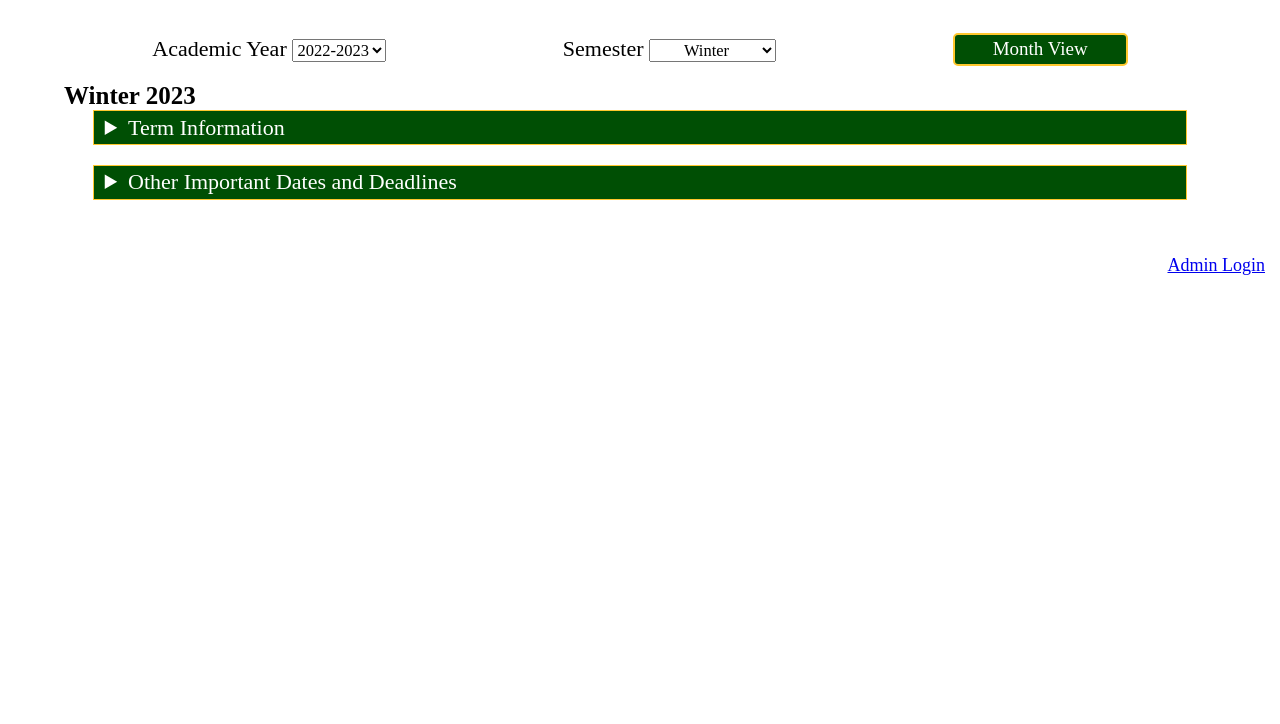
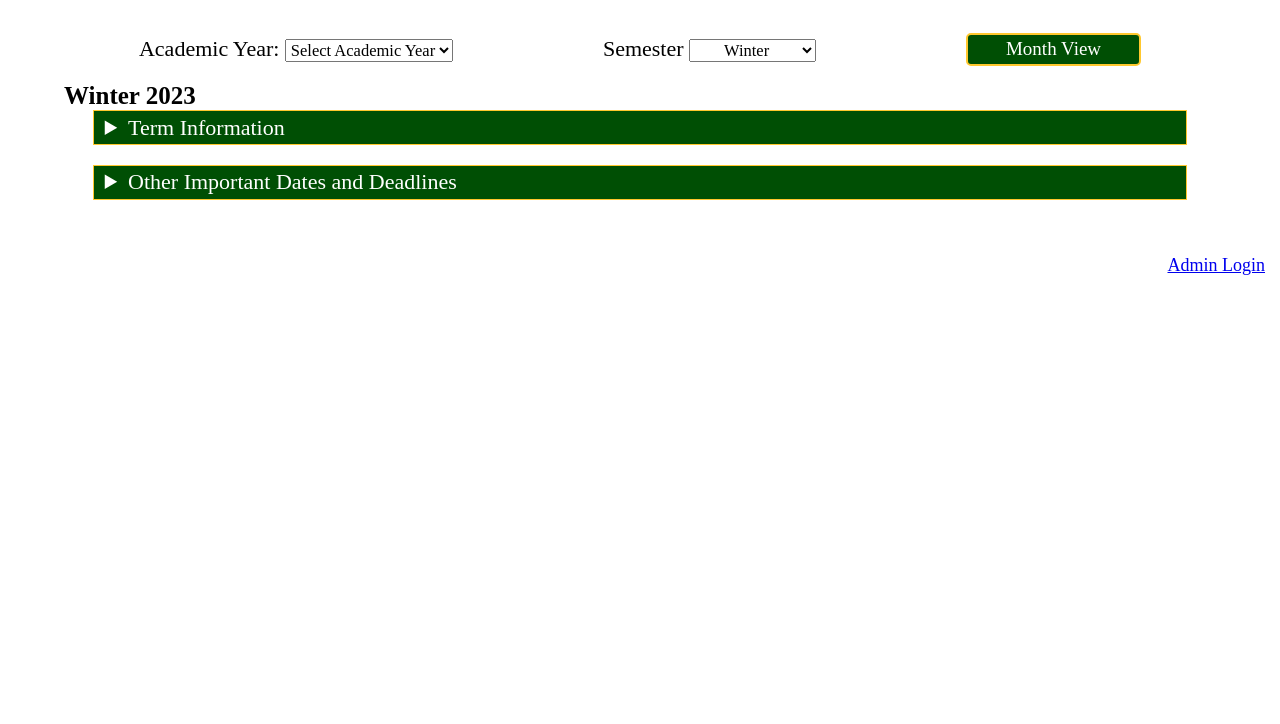
Before and after one commit to esl378/CS476_1000, a website: page views/semesterView.html in a window 1280 px wide. Shown: the part 76-800 px from the top of the page. Drawn offline with Linux system fonts and the light colour scheme; no server answers.

Commit message:
semester-Get years - not working

```diff
--- a/views/semesterView.html
+++ b/views/semesterView.html
@@ -25,13 +25,15 @@
     <body class="mainContainer">
         <div class="middle" role="contentinfo">
             <div class="midLeft">
-                <label for="year">Academic Year</label>
-                <select name="year" id="year" value="2022-2023">
-                    <option value="2020-2021">2020-2021</option>
-                    <option value="2021-2022">2021-2022</option>
-                    <option value="2022-2023" selected="selected">2022-2023</option>
-                    <option value="2023-2024">2023-2024</option>
-                </select>
+                <form id="del" class="forms" name = "yearSel">
+                    <label for="Year">Academic Year: </label>
+                    <select name="Year" id="yearVals">
+                        <option value="" select="disabled hidden">Select Academic Year</option>
+                        <!-- <option value="2021-2022">2021-2022</option>
+                        <option value="2022-2023" selected="selected">2022-2023</option>
+                        <option value="2023-2024">2023-2024</option> -->
+                    </select>
+                </form>
             </div>
             <div class="midCenter">
                 <label for="semester">Semester</label>
@@ -128,5 +130,6 @@
             <a href="./login.html" class="bottomRight">Admin Login</a>
         </footer>
     </body>
-    <script type = "text/javascript"  src = "/public/Scripts/semester.js" ></script>
+    <!-- <script type = "text/javascript"  src = "/Scripts/semester.js" ></script> -->
+    <script type = "text/javascript"  src = "/Scripts/delete.js" ></script>
 </html>
```
